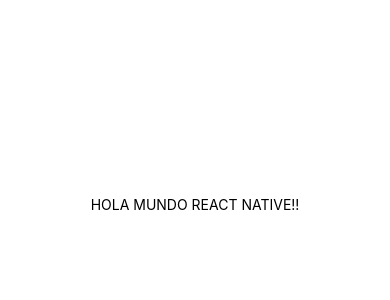
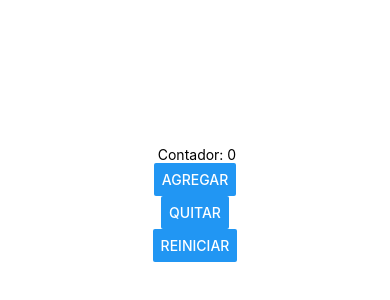
Before and after one commit to Jennyfer-PM/PPAM, a React Native app in the folder Intro/: screen / in a window 390 px wide. Shown: the part 218-518 px from the top of the page. Built offline with nearby package versions, Linux system fonts and the light colour scheme.

Commit message:
Practica 5

```diff
--- a/Intro/App.js
+++ b/Intro/App.js
@@ -1,15 +1,25 @@
+//1. Imports: Zona de importaciones
 import { StatusBar } from 'expo-status-bar';
-import { StyleSheet, Text, View } from 'react-native';
+import { StyleSheet, Text, View, Button } from 'react-native';
+import React,{useState} from 'react';
 
+//2. Main: Zona de componentes
 export default function App() {
+
+    const [contador,setContador]= useState(0);
+
   return (
     <View style={styles.container}>
-      <Text>HOLA MUNDO REACT NATIVE!!</Text>
+      <Text> Contador: {contador}</Text>
+      <Button title='Agregar' onPress={()=>setContador(contador + 1)} />
+      <Button title='Quitar' onPress={()=>setContador(contador - 1)} />
+      <Button title='Reiniciar' onPress={()=>setContador(contador * 0)} />
       <StatusBar style="auto" />
     </View>
   );
 }
 
+//3. Estilos: Zona estética para componentes.
 const styles = StyleSheet.create({
   container: {
     flex: 1,
```
